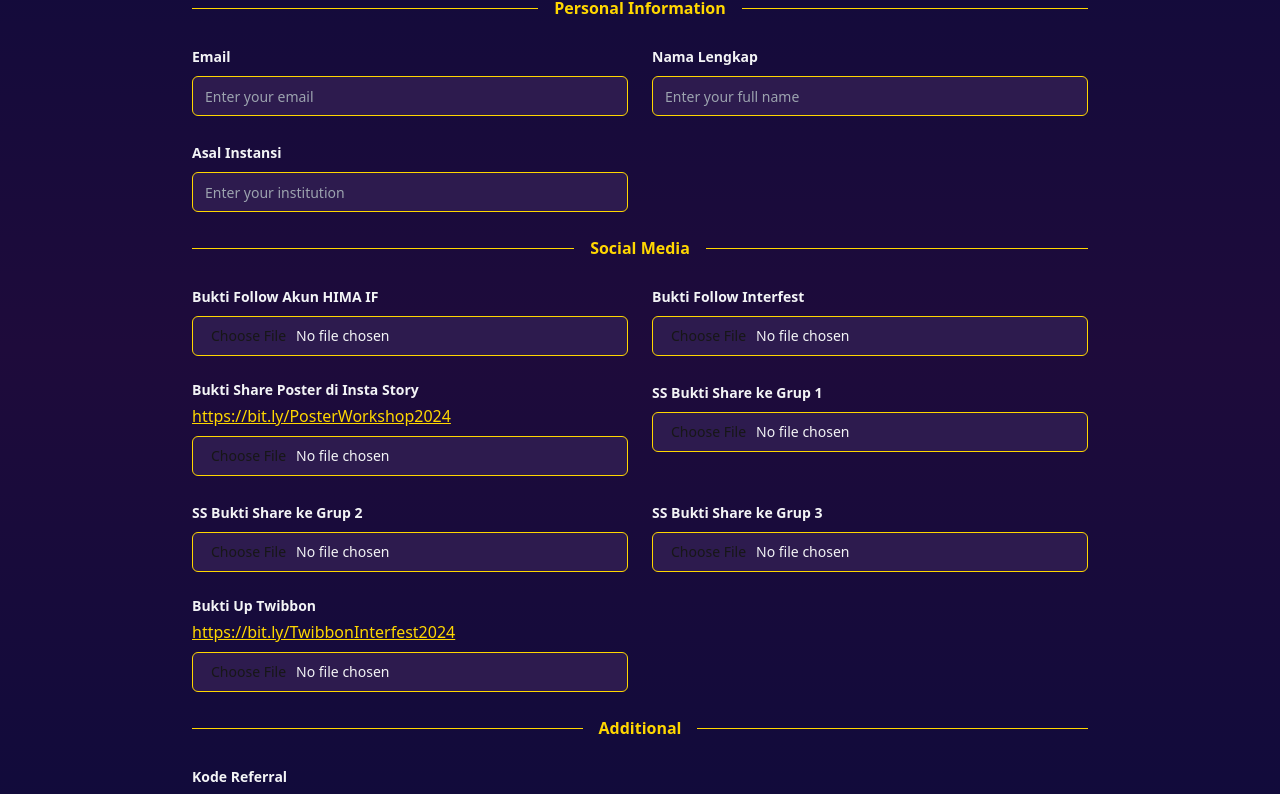
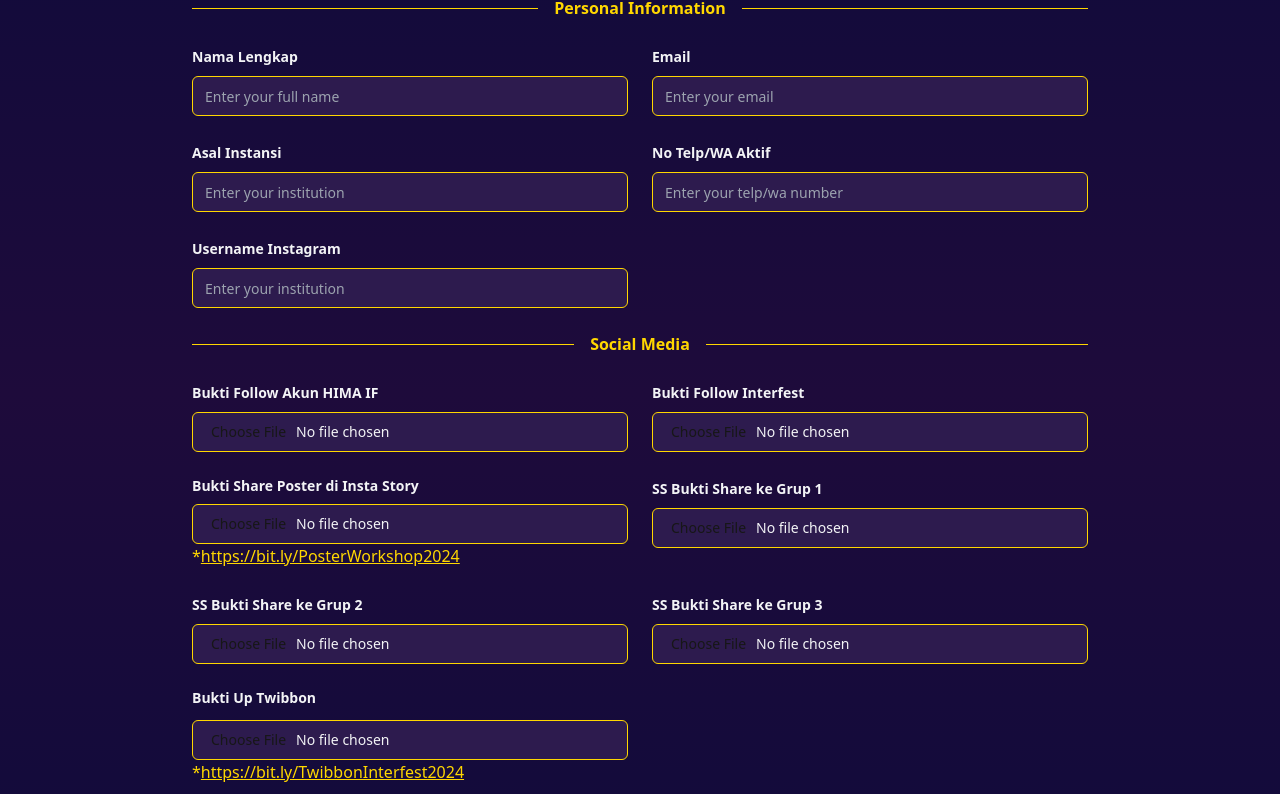
Before and after one commit to Wisnusat/interfest2024, a Next.js app: page /workshop/register in a window 1280 px wide. Shown: the part 332-1126 px from the top of the page. Built offline with nearby package versions, Linux system fonts and the light colour scheme.

Commit message:
refine workshop/register | upload issue not fixed

```diff
--- a/app/workshop/register/page.tsx
+++ b/app/workshop/register/page.tsx
@@ -44,7 +44,9 @@ export default function WorkshopRegistrationForm() {
     ssBuktiShareGrup2: null,
     ssBuktiShareGrup3: null,
     buktiUpTwibbon: null,
-    kodeReferral: ''
+    kodeReferral: '',
+    noTelp: '',
+    usernameIG: ''
   })
   const [formErrors, setFormErrors] = useState<any>({})
   const [isSuccess, setIsSuccess] = useState(false)
@@ -113,6 +115,7 @@ export default function WorkshopRegistrationForm() {
   };
 
   const handleSubmit = async (e: React.FormEvent<HTMLFormElement>) => {
+    console.log("work")
     e.preventDefault();
     if (validateFields()) {
       toast({
@@ -191,6 +194,7 @@ export default function WorkshopRegistrationForm() {
           description: error?.message || "An error occurred. Please try again.",
         });
       } finally {
+        console.log(updatedFormData);
         setLoading(false);
       }
     }
@@ -209,6 +213,18 @@ export default function WorkshopRegistrationForm() {
       }
     }
   }
+
+  const renderFilePreview = (file: any) => {
+    if (!file) return null;
+    return (
+      <div className="mt-2 w-full">
+        <p className="text-xs text-gray-200">Selected file: {file.name}</p>
+        {file.type.startsWith('image/') && (
+          <img src={URL.createObjectURL(file)} alt="Preview" className="mt-1 w-1/2 h-auto object-cover border border-[#FFD700]" />
+        )}
+      </div>
+    );
+  };
 
   if (isSuccess) return <SuccessPage />
   return (
@@ -233,6 +249,20 @@ export default function WorkshopRegistrationForm() {
             </div>
             <div className="grid grid-cols-1 md:grid-cols-2 gap-6">
               <div className="space-y-2">
+                <Label htmlFor="namaLengkap" className="text-sm font-bold">Nama Lengkap</Label>
+                <Input
+                  id="namaLengkap"
+                  name="namaLengkap"
+                  placeholder="Enter your full name"
+                  value={formData.namaLengkap}
+                  onChange={handleInputChange}
+                  required
+                  className="bg-[#2D1B4E] border-[#FFD700] text-gray-100"
+                />
+                {formErrors.namaLengkap && <span className="text-red-500 text-xs">{formErrors.namaLengkap}</span>}
+              </div>
+
+              <div className="space-y-2">
                 <Label htmlFor="email" className="text-sm font-bold">Email</Label>
                 <Input
                   id="email"
@@ -247,20 +277,6 @@ export default function WorkshopRegistrationForm() {
               </div>
 
               <div className="space-y-2">
-                <Label htmlFor="namaLengkap" className="text-sm font-bold">Nama Lengkap</Label>
-                <Input
-                  id="namaLengkap"
-                  name="namaLengkap"
-                  placeholder="Enter your full name"
-                  value={formData.namaLengkap}
-                  onChange={handleInputChange}
-                  required
-                  className="bg-[#2D1B4E] border-[#FFD700] text-gray-100"
-                />
-                {formErrors.namaLengkap && <span className="text-red-500 text-xs">{formErrors.namaLengkap}</span>}
-              </div>
-
-              <div className="space-y-2">
                 <Label htmlFor="asalInstansi" className="text-sm font-bold">Asal Instansi</Label>
                 <Input
                   id="asalInstansi"
@@ -272,6 +288,34 @@ export default function WorkshopRegistrationForm() {
                   className="bg-[#2D1B4E] border-[#FFD700] text-gray-100"
                 />
                 {formErrors.asalInstansi && <span className="text-red-500 text-xs">{formErrors.asalInstansi}</span>}
+              </div>
+
+              <div className="space-y-2">
+                <Label htmlFor="noTelp" className="text-sm font-bold">No Telp/WA Aktif</Label>
+                <Input
+                  id="noTelp"
+                  name="noTelp"
+                  placeholder="Enter your telp/wa number"
+                  value={formData.noTelp}
+                  onChange={handleInputChange}
+                  required
+                  className="bg-[#2D1B4E] border-[#FFD700] text-gray-100"
+                />
+                {formErrors.noTelp && <span className="text-red-500 text-xs">{formErrors.noTelp}</span>}
+              </div>
+
+              <div className="space-y-2">
+                <Label htmlFor="usernameIG" className="text-sm font-bold">Username Instagram</Label>
+                <Input
+                  id="usernameIG"
+                  name="usernameIG"
+                  placeholder="Enter your institution"
+                  value={formData.usernameIG}
+                  onChange={handleInputChange}
+                  required
+                  className="bg-[#2D1B4E] border-[#FFD700] text-gray-100"
+                />
+                {formErrors.usernameIG && <span className="text-red-500 text-xs">{formErrors.usernameIG}</span>}
               </div>
             </div>
 
@@ -293,6 +337,7 @@ export default function WorkshopRegistrationForm() {
                   className="bg-[#2D1B4E] border-[#FFD700] text-gray-100"
                 />
                 {formErrors.buktiFollowHIMAIF && <span className="text-red-500 text-xs">{formErrors.buktiFollowHIMAIF}</span>}
+                {renderFilePreview(formData.buktiFollowHIMAIF)}
               </div>
 
               <div className="space-y-2">
@@ -306,19 +351,12 @@ export default function WorkshopRegistrationForm() {
                   className="bg-[#2D1B4E] border-[#FFD700] text-gray-100"
                 />
                 {formErrors.buktiFollowInterfest && <span className="text-red-500 text-xs">{formErrors.buktiFollowInterfest}</span>}
+                {renderFilePreview(formData.buktiFollowInterfest)}
               </div>
 
               <div className="space-y-2">
                 <div className="flex flex-col space-y-1">
                   <Label htmlFor="buktiSharePoster" className="text-sm font-bold">Bukti Share Poster di Insta Story</Label>
-                  <a
-                    href="https://drive.google.com/drive/folders/1KD0R5Bj7cXKWNDGL2QR-HyL0WmPu199y?usp=sharing"
-                    target="_blank"
-                    rel="noopener noreferrer"
-                    className="text-[#FFD700] underline hover:text-[#FFA500] transition"
-                  >
-                    https://bit.ly/PosterWorkshop2024
-                  </a>
                 </div>
                 <Input
                   id="buktiSharePoster"
@@ -328,7 +366,17 @@ export default function WorkshopRegistrationForm() {
                   required={true}
                   className="bg-[#2D1B4E] border-[#FFD700] text-gray-100"
                 />
+                <span className='text-[#FFD700]'>*</span>
+                  <a
+                    href="https://drive.google.com/drive/folders/1KD0R5Bj7cXKWNDGL2QR-HyL0WmPu199y?usp=sharing"
+                    target="_blank"
+                    rel="noopener noreferrer"
+                    className="text-[#FFD700] underline hover:text-[#FFA500] transition"
+                  >
+                    https://bit.ly/PosterWorkshop2024
+                  </a>
                 {formErrors.buktiSharePoster && <span className="text-red-500 text-xs">{formErrors.buktiSharePoster}</span>}
+                {renderFilePreview(formData.buktiSharePoster)}
               </div>
 
               <div className="space-y-2">
@@ -341,7 +389,8 @@ export default function WorkshopRegistrationForm() {
                   required={true}
                   className="bg-[#2D1B4E] border-[#FFD700] text-gray-100"
                 />
-                {formErrors.ssBuktiShareGrup && <span className="text-red-500 text-xs">{formErrors.ssBuktiShareGrup}</span>}
+                {formErrors.ssBuktiShareGrup1 && <span className="text-red-500 text-xs">{formErrors.ssBuktiShareGrup1}</span>}
+                {renderFilePreview(formData.ssBuktiShareGrup1)}
               </div>
 
               <div className="space-y-2">
@@ -354,7 +403,8 @@ export default function WorkshopRegistrationForm() {
                   required={true}
                   className="bg-[#2D1B4E] border-[#FFD700] text-gray-100"
                 />
-                {formErrors.ssBuktiShareGrup && <span className="text-red-500 text-xs">{formErrors.ssBuktiShareGrup}</span>}
+                {formErrors.ssBuktiShareGrup2 && <span className="text-red-500 text-xs">{formErrors.ssBuktiShareGru2p}</span>}
+                {renderFilePreview(formData.ssBuktiShareGrup2)}
               </div>
 
               <div className="space-y-2">
@@ -367,20 +417,15 @@ export default function WorkshopRegistrationForm() {
                   required={true}
                   className="bg-[#2D1B4E] border-[#FFD700] text-gray-100"
                 />
-                {formErrors.ssBuktiShareGrup && <span className="text-red-500 text-xs">{formErrors.ssBuktiShareGrup}</span>}
+                {formErrors.ssBuktiShareGrup3 && <span className="text-red-500 text-xs">{formErrors.ssBuktiShareGrup3}</span>}
+                {renderFilePreview(formData.ssBuktiShareGrup3)}
               </div>
 
               <div className="space-y-2">
                 <div className="flex flex-col space-y-1">
                   <Label htmlFor="buktiUpTwibbon" className="text-sm font-bold">Bukti Up Twibbon</Label>
-                  <a
-                    href="https://drive.google.com/drive/folders/1KD0R5Bj7cXKWNDGL2QR-HyL0WmPu199y?usp=sharing"
-                    target="_blank"
-                    rel="noopener noreferrer"
-                    className="text-[#FFD700] underline hover:text-[#FFA500] transition"
-                  >
-                    https://bit.ly/TwibbonInterfest2024
-                  </a>
+                  <div>
+                  </div>
                 </div>
                 <Input
                   id="buktiUpTwibbon"
@@ -390,7 +435,17 @@ export default function WorkshopRegistrationForm() {
                   required={true}
                   className="bg-[#2D1B4E] border-[#FFD700] text-gray-100"
                 />
+                  <span className='text-[#FFD700]'>*</span>
+                  <a
+                    href="https://drive.google.com/drive/folders/1KD0R5Bj7cXKWNDGL2QR-HyL0WmPu199y?usp=sharing"
+                    target="_blank"
+                    rel="noopener noreferrer"
+                    className="text-[#FFD700] underline hover:text-[#FFA500] transition"
+                  >
+                    https://bit.ly/TwibbonInterfest2024
+                  </a>
                 {formErrors.buktiUpTwibbon && <span className="text-red-500 text-xs">{formErrors.buktiUpTwibbon}</span>}
+                {renderFilePreview(formData.buktiUpTwibbon)}
               </div>
             </div>
 
```
